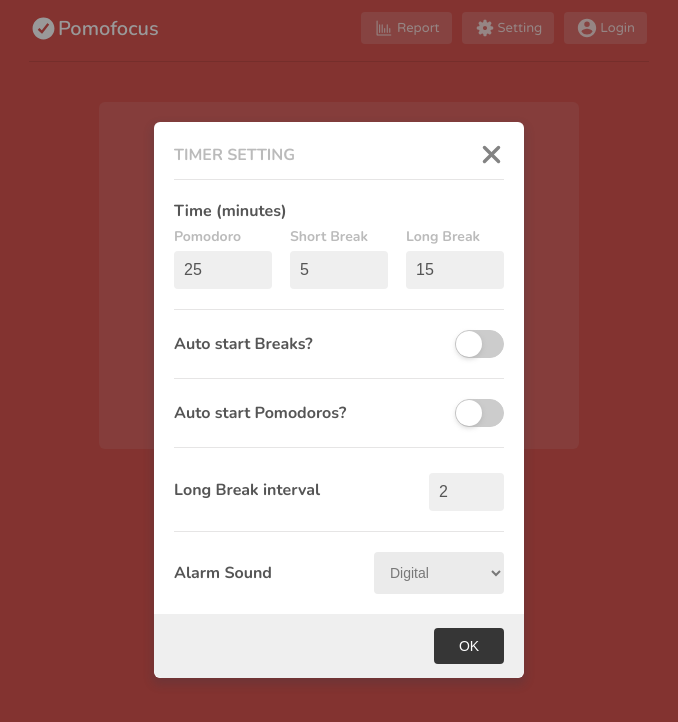
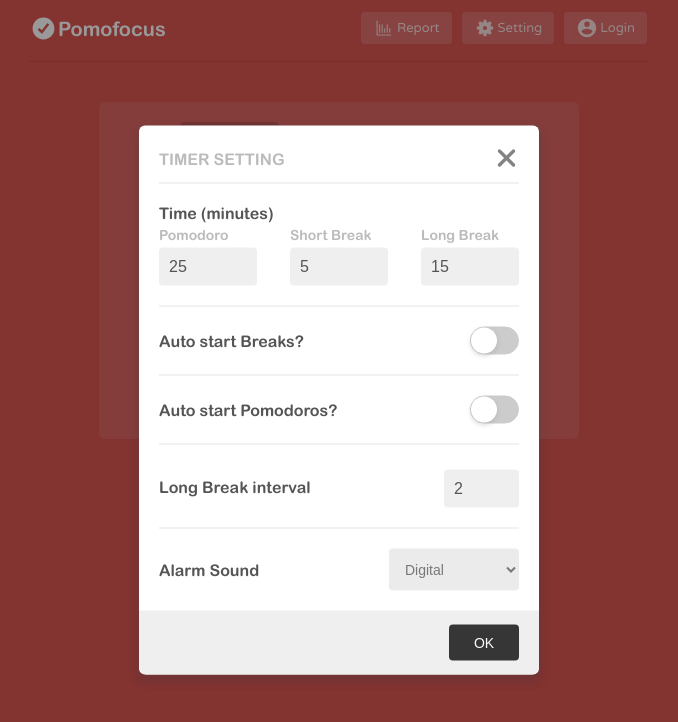
Before and after one commit to bekbolsun22/pomodoro, a React app: page / in a window 1280 px wide. Both pictures are taken after a click on the button "Setting". Shown: the top 722 px of the page, without its empty margins (301-979 px from the left). Built offline with nearby package versions, Linux system fonts and the light colour scheme.

Commit message:
fix font-family in a few components

```diff
--- a/src/components/timer/TimerDisplay.jsx
+++ b/src/components/timer/TimerDisplay.jsx
@@ -75,17 +75,16 @@
    align-items: center;
 `
 const Timer = styled.div`
-   font-size: 110px;
-   font-weight: bold;
+   font-size: 120px;
    text-align: center;
    margin-top: 20px;
-   font-family: 'Istok Web', sans-serif;
+   font-family: 'ArialRounded';
    font-weight: bold;
-   letter-spacing: 5px;
 `
 const StartTimerButton = styled.div`
    display: flex;
    justify-content: center;
+   margin-top: 10px;
    & div {
       width: 50%;
    }
@@ -105,16 +104,16 @@
       font-weight: bold;
       width: 200px;
       background-color: white;
-      font-family: 'Nunito', sans-serif;
+      font-family: 'ArialRounded';
       letter-spacing: 0.5px;
       transition: color 0.5s ease-in-out 0s;
    }
 `
 const NextButton = styled.img`
-   width: 24px;
-   height: 24px;
+   width: 30px;
+   height: 30px;
    position: relative;
-   bottom: 35px;
+   bottom: 37px;
    right: 80px;
    cursor: pointer;
 `
--- a/src/components/timer/TimerHeader.jsx
+++ b/src/components/timer/TimerHeader.jsx
@@ -45,7 +45,7 @@
    font-size: 20px;
    display: flex;
    align-items: center;
-   font-family: 'Nunito', sans-serif;
+   font-family: 'ArialRounded';
    & img {
       width: 25px;
       height: 25px;
--- a/src/components/timer/TimerSetting.jsx
+++ b/src/components/timer/TimerSetting.jsx
@@ -145,7 +145,7 @@
 
 const SettingBlock = styled.div`
    padding: 20px 20px 0px;
-   font-family: 'Nunito', sans-serif;
+   font-family: 'ArialRounded';
 `
 
 const SettingTop = styled.div`
@@ -179,7 +179,7 @@
 `
 const InputWrapper = styled.div`
    display: flex;
-   width: 330px;
+   width: 360px;
    justify-content: space-between;
    margin-top: 5px;
 `
@@ -283,7 +283,7 @@
       }
       &:disabled {
          opacity: 0.5;
-         cursor: not-allowed;
+         cursor: default;
       }
    }
 `
--- a/src/index.css
+++ b/src/index.css
@@ -1,6 +1,11 @@
-@import url('https://fonts.googleapis.com/css2?family=Istok+Web&family=Nunito:wght@600;700&family=Open+Sans&family=Varela+Round&display=swap');
+@import url('https://fonts.googleapis.com/css2?family=Istok+Web&family=Nunito:wght@600&family=Open+Sans&family=Poppins:wght@500&family=Varela+Round&display=swap');
 * {
    box-sizing: border-box;
    margin: 0;
    padding: 0;
 }
+@font-face {
+   font-family: 'ArialRounded';
+   src: local('ArialRounded'),
+      url('./assets/fonts/ArialRounded/arialroundedmtbold.ttf');
+}
--- a/src/index.js
+++ b/src/index.js
@@ -5,6 +5,7 @@
 import { Provider } from 'react-redux'
 import App from './App'
 import { store } from './store'
+import './assets/fonts/ArialRounded/arialroundedmtbold.ttf'
 
 const root = ReactDOM.createRoot(document.getElementById('root'))
 root.render(
--- a/src/pages/main/Main.jsx
+++ b/src/pages/main/Main.jsx
@@ -63,11 +63,11 @@
    const switchStageHandler = () => {
       switch (stage) {
          case 0:
+            setCountOfTimerLoop((count) => count + 1)
             if (intervalCount === Number(longBreakInterval)) {
                return setStage(2)
             }
             setIntervalCount((count) => count + 1)
-            setCountOfTimerLoop((count) => count + 1)
             return setStage(1)
          case 1:
             return setStage(0)
@@ -82,7 +82,6 @@
             return setStage(0)
       }
    }
-
    const timeUp = useCallback(() => {
       timeUpAlarm.play()
       switchStageHandler()
--- a/src/utils/helpers/general.js
+++ b/src/utils/helpers/general.js
@@ -9,7 +9,10 @@
       const second = `${
          seconds % 60 > 9 ? seconds % 60 : `0${seconds % 60}`
       }`.split('.')[0]
-      const time = `${minutes}:${second}`
+      const minute = `${
+         minutes % 60 > 9 ? minutes % 60 : `0${minutes % 60}`
+      }`.split('.')[0]
+      const time = `${minute}:${second}`
       return time
    },
 }
```
Also changed, not shown: src/assets/fonts/ArialRounded/COPYRIGHT.txt (added), src/assets/fonts/ArialRounded/arialroundedmtbold.ttf (added).
